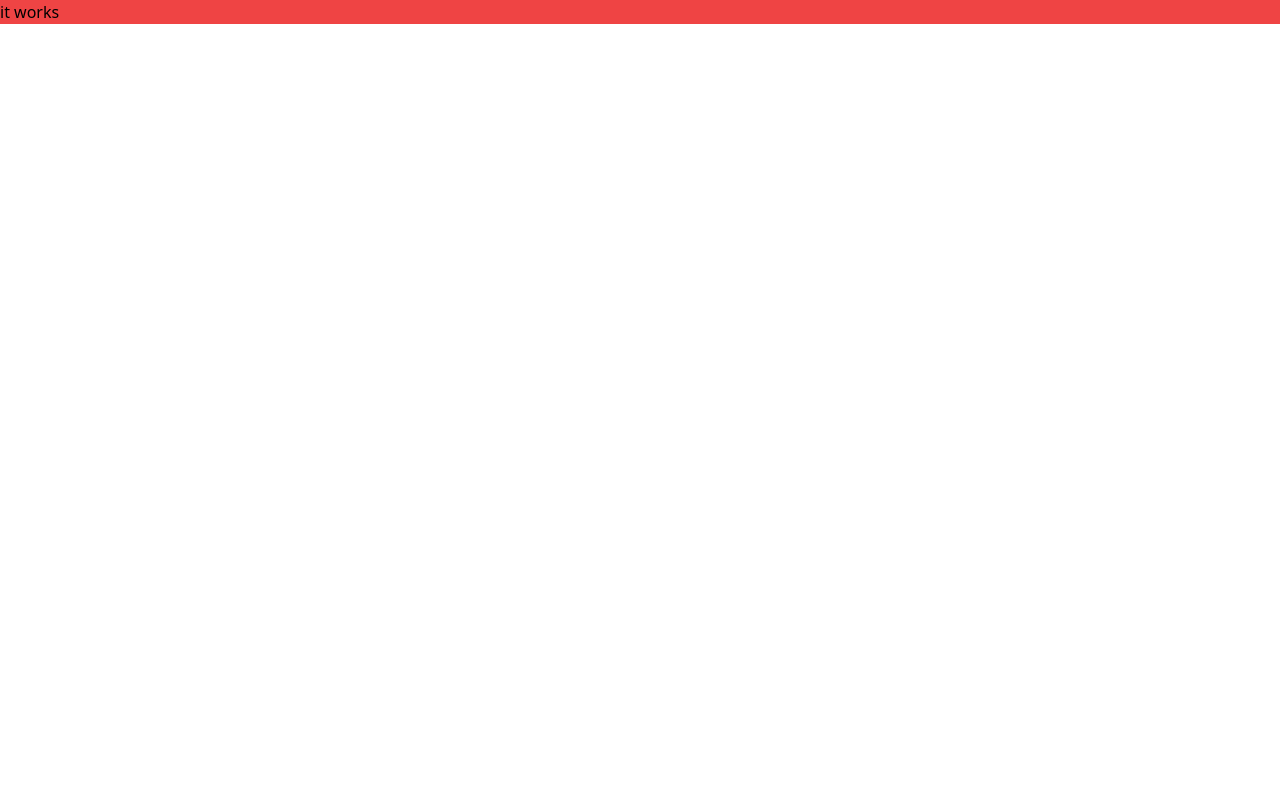
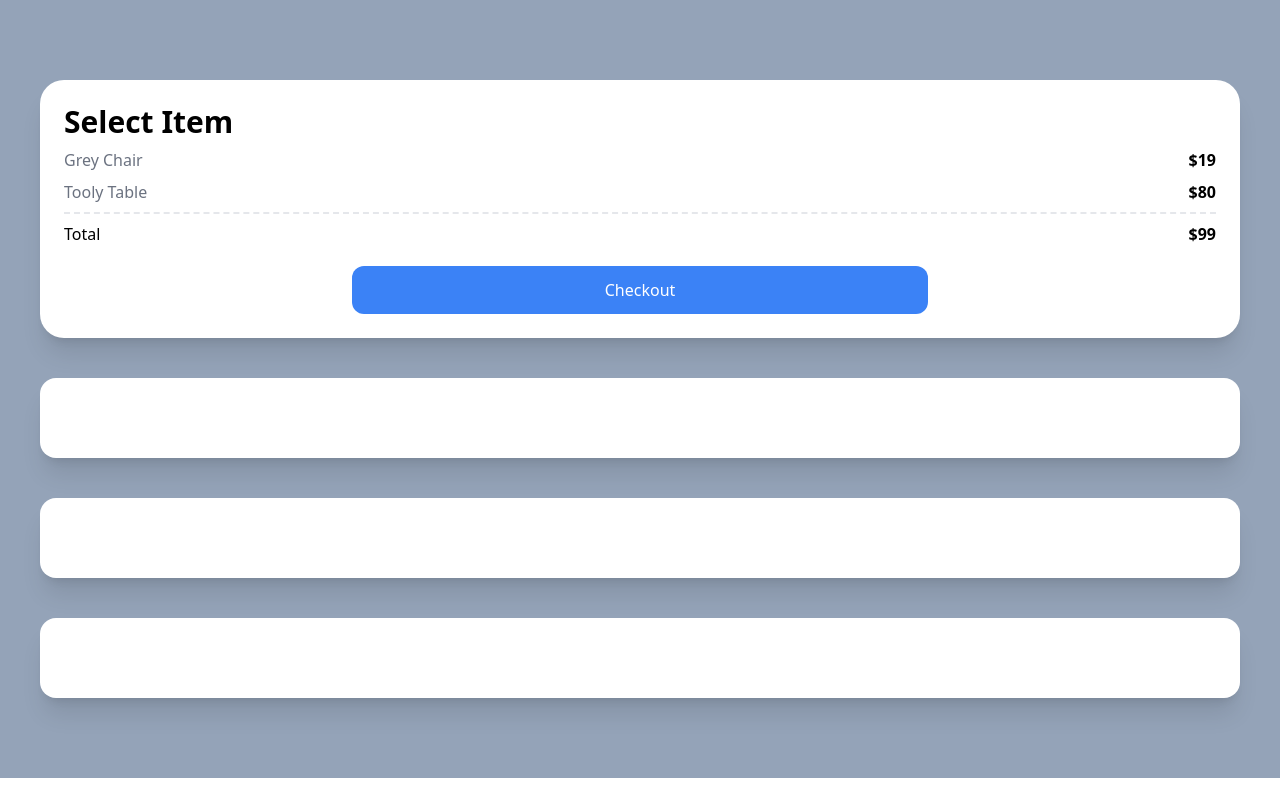
Before and after one commit to Heejae0704/carrot-market, a Next.js app: page / in a window 1280 px wide. Built offline with nearby package versions, Linux system fonts and the light colour scheme.

Commit message:
tailwind examples

```diff
--- a/pages/index.tsx
+++ b/pages/index.tsx
@@ -1,13 +1,32 @@
-import type { NextPage } from 'next'
+import type { NextPage } from 'next';
 
 const Home: NextPage = () => {
   return (
-    <div className="bg-red-500">
-      <h1 className="text-black">
-        it works
-      </h1>
+    <div className="bg-slate-400 py-20 px-10 grid gap-10">
+      {/* ctrl-space to see auto-complete suggestions */}
+      <div className="bg-white p-6 rounded-3xl shadow-xl">
+        <span className="font-semibold text-3xl">Select Item </span>
+        <div className="flex justify-between my-2">
+          <span className="text-gray-500">Grey Chair</span>
+          <span className="font-semibold ">$19</span>
+        </div>
+        <div className="flex justify-between">
+          <span className="text-gray-500">Tooly Table</span>
+          <span className="font-semibold ">$80</span>
+        </div>
+        <div className="flex justify-between mt-2 pt-2 border-t-2 border-dashed">
+          <span>Total</span>
+          <span className="font-semibold ">$99</span>
+        </div>
+        <div className="mt-5 bg-blue-500 text-white p-3 text-center rounded-xl w-1/2 mx-auto">
+          Checkout
+        </div>
+      </div>
+      <div className="bg-white p-10 rounded-2xl shadow-xl"></div>
+      <div className="bg-white p-10 rounded-2xl shadow-xl"></div>
+      <div className="bg-white p-10 rounded-2xl shadow-xl"></div>
     </div>
-  )
-}
+  );
+};
 
-export default Home
+export default Home;
```
Also changed, not shown: 1 other file (tests, documents, lock files or other folders).
